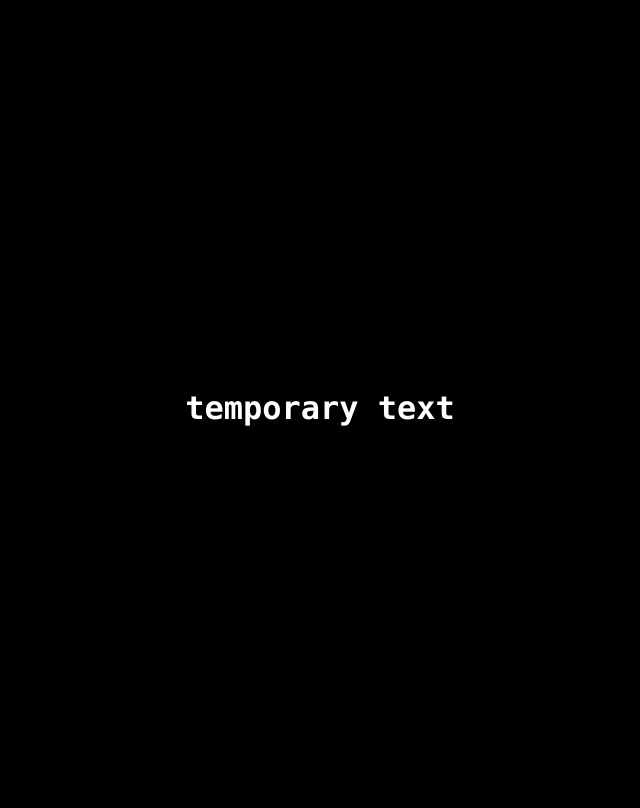
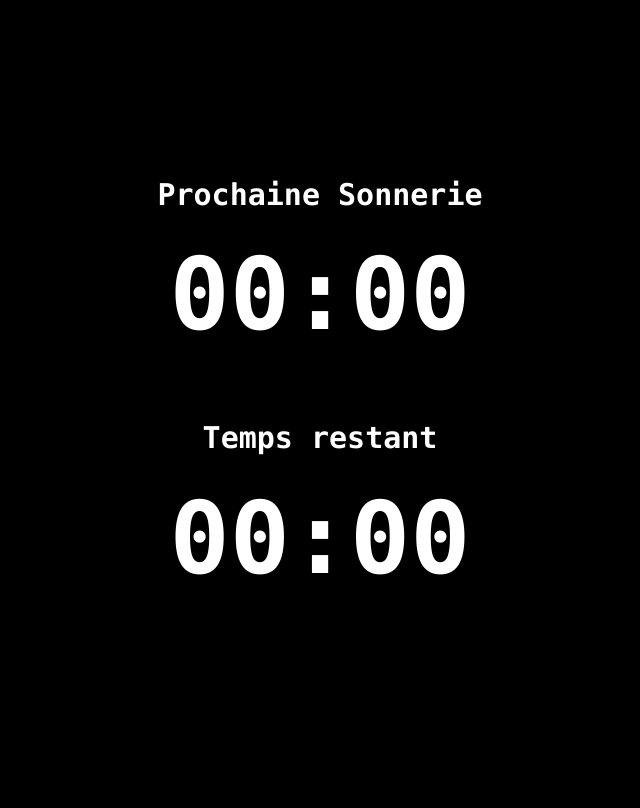
Before and after one commit to PardaSuperDev/DringTime, a PHP site: page /beta.html in a window 1280 px wide. Shown: the whole page, without its empty margins (328-968 px from the left). Run offline with PHP 8.4, Linux system fonts and the light colour scheme.

Commit message:
Ajout d'une base de site

```diff
--- a/beta.html
+++ b/beta.html
@@ -3,12 +3,16 @@
 
 <head>
     <link rel="stylesheet" href="style.css">
+    <script src="page.js"></script>
 </head>
 
 <body>
     <div class="centered_container">
         <div class="centered_content">
-            <h1>temporary text</h1>
+            <h2 class="time_label">Prochaine Sonnerie</h2>
+            <h1 class="time_counter">00:00</h1>
+            <h2 class="time_label">Temps restant</h2>
+            <h1 class="time_counter">00:00</h1>
         </div>
     </div>
 </body>
--- a/style.css
+++ b/style.css
@@ -22,4 +22,15 @@ body {
 .centered_content {
     display: block;
     margin: auto;
+    justify-content: center;
+    text-align: center;
 }
+
+.time_counter {
+    font-size: 100px;
+    margin-top: 0px;
+}
+
+.time_label {
+    font-size: 30px;
+}
```
